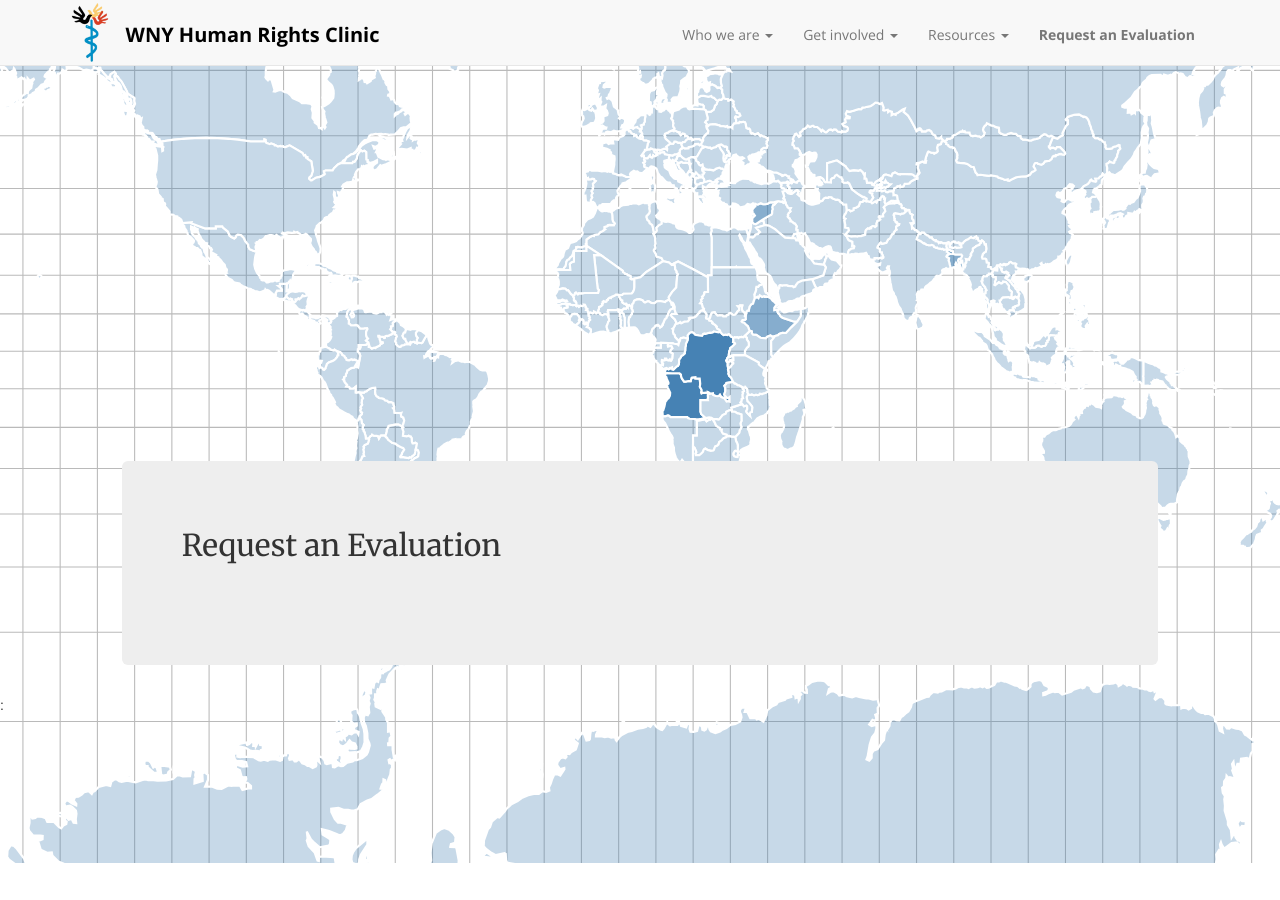
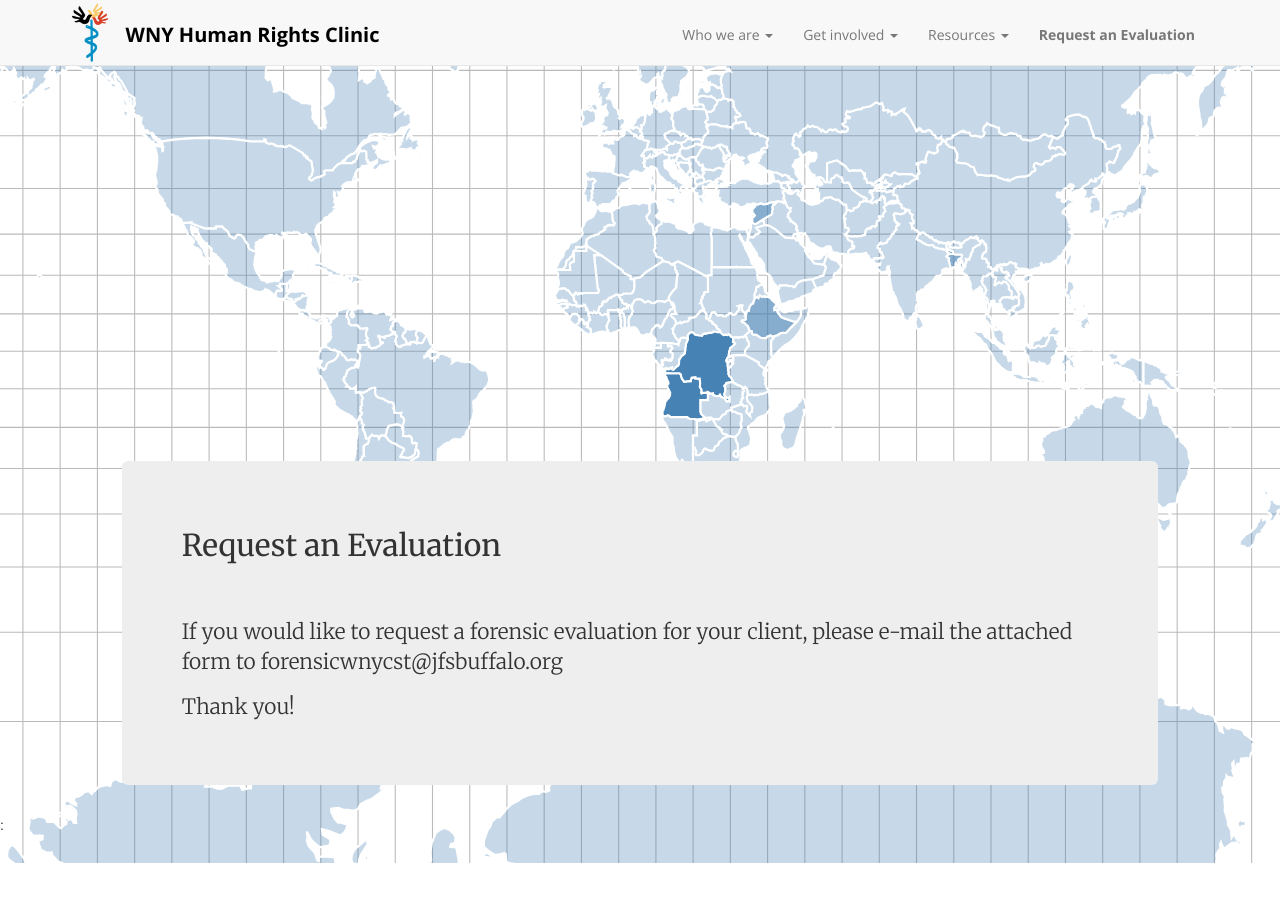
Before and after one commit to bquarant/wnyhrc, a Jekyll site: the page built from evaluation.md, in a window 1280 px wide. Built offline with Jekyll 4.4.1, drawn with Linux system fonts in a browser that asks for light colours; comment, search, counter and statistics services are not loaded.

Commit message:
Update evaluation.md

```diff
--- a/evaluation.md
+++ b/evaluation.md
@@ -4,3 +4,7 @@ title: Request an Evaluation
 permalink: /evaluation/
 ---
 <br>
+
+If you would like to request a forensic evaluation for your client, please e-mail the attached form to forensicwnycst@jfsbuffalo.org
+
+Thank you!
```
